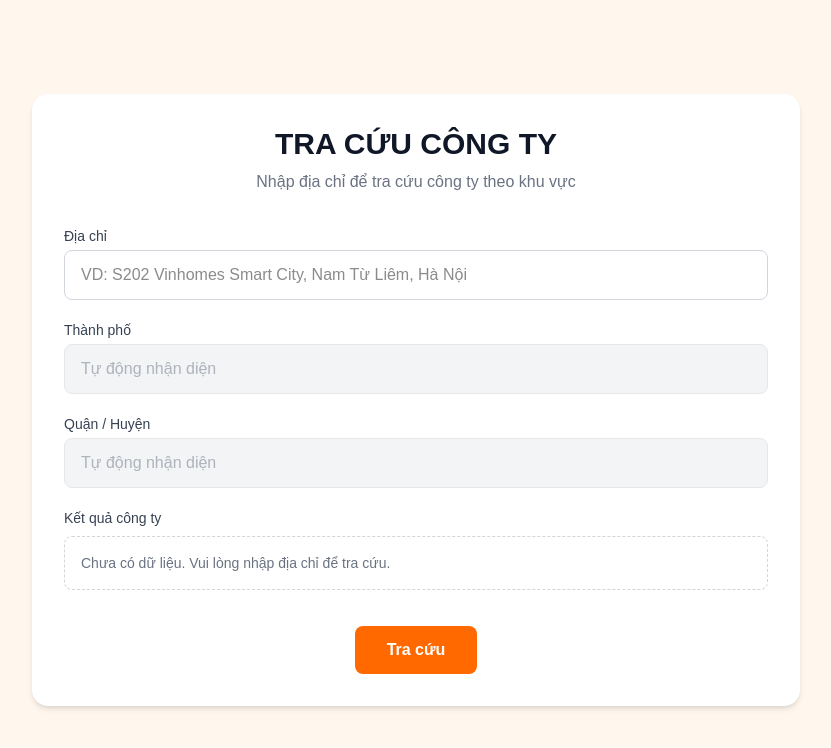
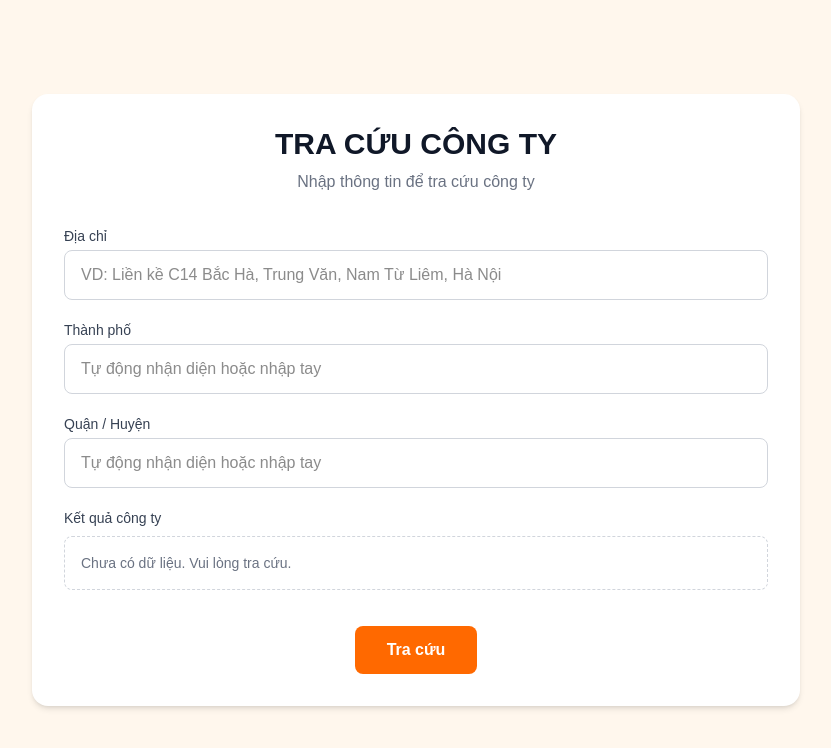
Before and after one commit to tuyendunghappyworkvn-stack/search-job, a Next.js app: page / in a window 1280 px wide. Shown: the top 748 px of the page, without its empty margins (224-1055 px from the left). Built offline with nearby package versions, Linux system fonts and the light colour scheme.

Commit message:
Allow manual input city and district

```diff
--- a/app/page.tsx
+++ b/app/page.tsx
@@ -1,6 +1,23 @@
 "use client";
 
+import { useState } from "react";
+
 export default function HomePage() {
+  const [address, setAddress] = useState("");
+  const [city, setCity] = useState("");
+  const [district, setDistrict] = useState("");
+
+  function handleSearch() {
+    // Sau này:
+    // - Nếu city / district có giá trị → dùng trực tiếp
+    // - Nếu chưa có → parse từ address hoặc Google Places
+    console.log({
+      address,
+      city,
+      district,
+    });
+  }
+
   return (
     <div className="min-h-screen bg-[#FFF7ED] flex items-center justify-center px-4">
       <div className="w-full max-w-3xl bg-white rounded-2xl shadow-md p-8">
@@ -10,7 +27,7 @@ export default function HomePage() {
             TRA CỨU CÔNG TY
           </h1>
           <p className="text-gray-500 mt-2">
-            Nhập địa chỉ để tra cứu công ty theo khu vực
+            Nhập thông tin để tra cứu công ty
           </p>
         </div>
 
@@ -23,8 +40,11 @@ export default function HomePage() {
             </label>
             <input
               type="text"
-              placeholder="VD: S202 Vinhomes Smart City, Nam Từ Liêm, Hà Nội"
-              className="w-full rounded-lg border border-gray-300 px-4 py-3 focus:outline-none focus:ring-2 focus:ring-orange-400"
+              value={address}
+              onChange={(e) => setAddress(e.target.value)}
+              placeholder="VD: Liền kề C14 Bắc Hà, Trung Văn, Nam Từ Liêm, Hà Nội"
+              className="w-full rounded-lg border border-gray-300 px-4 py-3
+                focus:outline-none focus:ring-2 focus:ring-orange-400"
             />
           </div>
 
@@ -35,9 +55,11 @@ export default function HomePage() {
             </label>
             <input
               type="text"
-              placeholder="Tự động nhận diện"
-              disabled
-              className="w-full rounded-lg border border-gray-200 bg-gray-100 px-4 py-3 text-gray-500"
+              value={city}
+              onChange={(e) => setCity(e.target.value)}
+              placeholder="Tự động nhận diện hoặc nhập tay"
+              className="w-full rounded-lg border border-gray-300 px-4 py-3
+                focus:outline-none focus:ring-2 focus:ring-orange-400"
             />
           </div>
 
@@ -48,9 +70,11 @@ export default function HomePage() {
             </label>
             <input
               type="text"
-              placeholder="Tự động nhận diện"
-              disabled
-              className="w-full rounded-lg border border-gray-200 bg-gray-100 px-4 py-3 text-gray-500"
+              value={district}
+              onChange={(e) => setDistrict(e.target.value)}
+              placeholder="Tự động nhận diện hoặc nhập tay"
+              className="w-full rounded-lg border border-gray-300 px-4 py-3
+                focus:outline-none focus:ring-2 focus:ring-orange-400"
             />
           </div>
 
@@ -59,16 +83,17 @@ export default function HomePage() {
             <label className="block text-sm font-medium text-gray-700 mb-2">
               Kết quả công ty
             </label>
-
             <div className="rounded-lg border border-dashed border-gray-300 p-4 text-gray-500 text-sm">
-              Chưa có dữ liệu. Vui lòng nhập địa chỉ để tra cứu.
+              Chưa có dữ liệu. Vui lòng tra cứu.
             </div>
           </div>
 
           {/* BUTTON */}
           <div className="pt-4 flex justify-center">
             <button
-              className="bg-orange-500 hover:bg-orange-600 text-white font-semibold px-8 py-3 rounded-lg transition"
+              onClick={handleSearch}
+              className="bg-orange-500 hover:bg-orange-600
+                text-white font-semibold px-8 py-3 rounded-lg transition"
             >
               Tra cứu
             </button>
```
